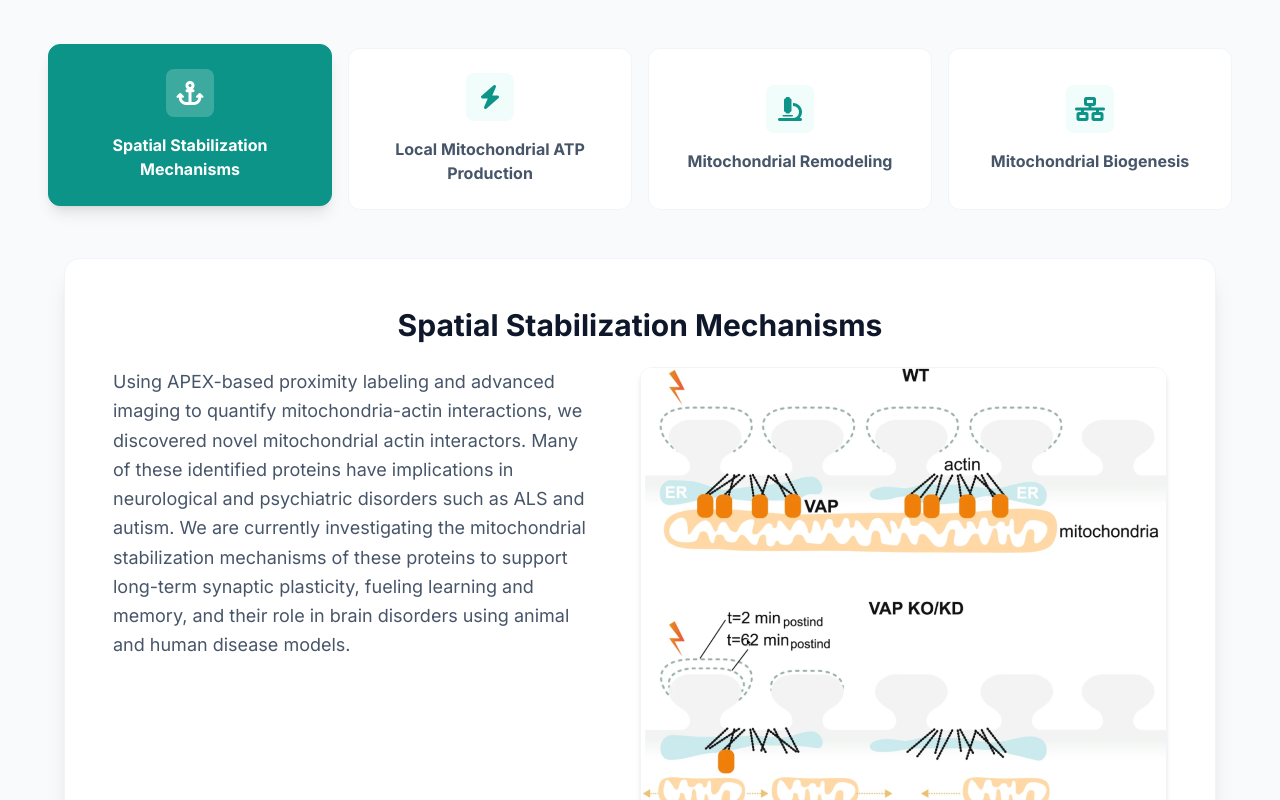
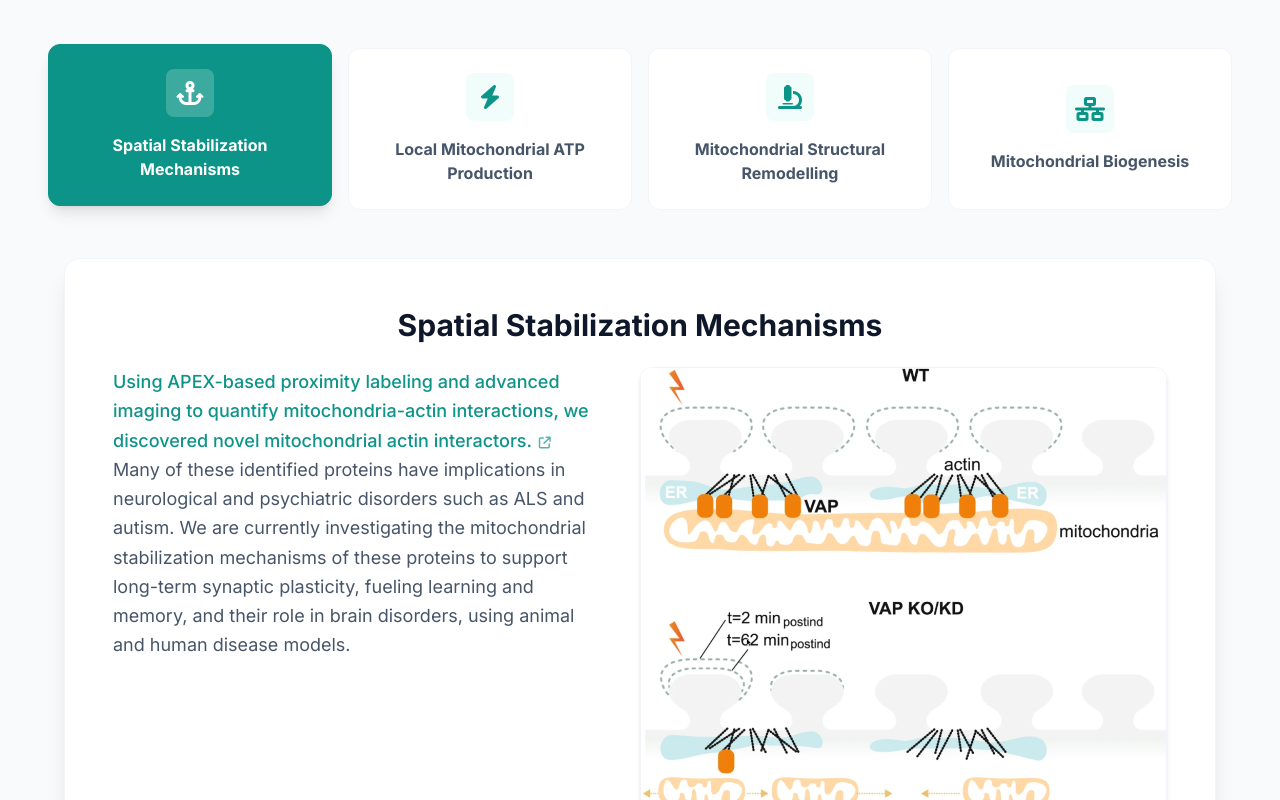
Before and after one commit to dudemeister23/rangarajublab, a React (Vite) app: page / in a window 1280 px wide. Shown: the part 2080-2880 px from the top of the page. Built offline with nearby package versions, Linux system fonts and the light colour scheme.

Commit message:
feat: Add research project links and updated descriptions, refine mentoring section styling, and update award and alumni details.

```diff
--- a/components/Research.tsx
+++ b/components/Research.tsx
@@ -59,7 +59,27 @@ const Research: React.FC = () => {
                 <div className="flex flex-col lg:flex-row gap-10 items-start">
                   <div className="flex-1">
                     <p className="text-slate-600 text-lg leading-relaxed mb-6">
-                      {activeProject.description}
+                      {(() => {
+                        if (!activeProject.linkUrl) return activeProject.description;
+                        const splitIndex = activeProject.description.indexOf('. ');
+                        if (splitIndex === -1) {
+                          return (
+                            <a href={activeProject.linkUrl} target="_blank" rel="noreferrer" className="text-neuro-600 hover:text-neuro-700 hover:underline font-medium transition-colors">
+                              {activeProject.description} <i className="fa-solid fa-arrow-up-right-from-square text-xs ml-1 opacity-70"></i>
+                            </a>
+                          );
+                        }
+                        const firstSentence = activeProject.description.substring(0, splitIndex + 1);
+                        const rest = activeProject.description.substring(splitIndex + 1);
+                        return (
+                          <>
+                            <a href={activeProject.linkUrl} target="_blank" rel="noreferrer" className="text-neuro-600 hover:text-neuro-700 hover:underline font-medium transition-colors inline-block">
+                              {firstSentence} <i className="fa-solid fa-arrow-up-right-from-square text-xs ml-0.5 opacity-70"></i>
+                            </a>
+                            {' '}{rest}
+                          </>
+                        );
+                      })()}
                     </p>
                   </div>
 
--- a/components/Team.tsx
+++ b/components/Team.tsx
@@ -264,6 +264,9 @@ const Team: React.FC = () => {
                               <p className="text-slate-600 mb-4">
                                 The ideal candidate should have or is in the process of completing their PhD in Neuroscience or a related scientific discipline. A strong background in imaging, proteomics, ribosome profiling, or molecular and cell biology is preferred. Strong analytical and communication skills, as well as the ability to fit in well with a team, are required.
                               </p>
+                              <p className="text-slate-600 mb-4 font-medium italic">
+                                Please also refer to the Mentorship Principles and Team Expectations section above.
+                              </p>
                             </div>
                           </div>
                         </div>
@@ -302,6 +305,9 @@ const Team: React.FC = () => {
                               <h5 className="font-bold text-slate-900 mt-6 mb-2">Qualifications</h5>
                               <p className="text-slate-600 mb-4">
                                 The ideal candidate should have or is in the process of completing their Bachelor's or Master's degree in Neuroscience or a related scientific discipline. A strong background in imaging, proteomics, ribosome profiling, or molecular and cell biology is preferred. Strong analytical and communication skills, as well as the ability to fit in well with a team, are required.
+                              </p>
+                              <p className="text-slate-600 mb-4 font-medium italic">
+                                Please also refer to the Mentorship Principles and Team Expectations section above.
                               </p>
                             </div>
                           </div>
--- a/constants.ts
+++ b/constants.ts
@@ -15,20 +15,23 @@ export const PROJECTS: Project[] = [
   {
     id: 'p1',
     title: 'Spatial Stabilization Mechanisms',
-    description: 'Using APEX-based proximity labeling and advanced imaging to quantify mitochondria-actin interactions, we discovered novel mitochondrial actin interactors. Many of these identified proteins have implications in neurological and psychiatric disorders such as ALS and autism. We are currently investigating the mitochondrial stabilization mechanisms of these proteins to support long-term synaptic plasticity, fueling learning and memory, and their role in brain disorders using animal and human disease models.',
-    image: 'assets/research/spatial-stabilization-v2.png'
+    description: 'Using APEX-based proximity labeling and advanced imaging to quantify mitochondria-actin interactions, we discovered novel mitochondrial actin interactors. Many of these identified proteins have implications in neurological and psychiatric disorders such as ALS and autism. We are currently investigating the mitochondrial stabilization mechanisms of these proteins to support long-term synaptic plasticity, fueling learning and memory, and their role in brain disorders, using animal and human disease models.',
+    image: 'assets/research/spatial-stabilization-v2.png',
+    linkUrl: 'https://doi.org/10.1038/s41467-023-44233-8'
   },
   {
     id: 'p2',
     title: 'Local Mitochondrial ATP Production',
-    description: 'We developed novel spine- and mitochondrial-ATP reporters to image ATP within single spines. We dissect molecular mechanisms driving mitochondrial ATP synthesis in response to plasticity and identify novel temporal regulators of ATP synthesis.',
-    image: 'assets/research/local-mitochondrial-atp.png'
+    description: 'We developed novel spine- and mitochondrial-ATP reporters to image ATP within single spines and mitochondria and showed that mitochondria generate ATP instantaneously and locally near dendritic spines to support synaptic plasticity. We are currently dissecting the molecular mechanisms driving mitochondrial ATP synthesis in response to plasticity and identifying novel spatiotemporal regulators of ATP synthesis.',
+    image: 'assets/research/local-mitochondrial-atp.png',
+    linkUrl: 'https://doi.org/10.1101/2025.04.09.648032'
   },
   {
     id: 'p3',
-    title: 'Mitochondrial Remodeling',
-    description: 'Using a correlative light and electron microscopy (CLEM) pipeline combining functional imaging with Cryo-ET and DNA-PAINT to characterize mitochondrial ultrastructure and ribosome recruitment during neuronal plasticity.',
-    image: 'assets/research/mitochondrial-remodeling.png'
+    title: 'Mitochondrial Structural Remodelling',
+    description: 'We developed a correlative light and electron microscopy pipeline with deep-learning-based data analysis algorithms to quantify remodeling of mitochondrial inner structure, their ATP synthesis machinery, and their association with the endoplasmic reticulum and ribosomes near dendritic spines during neuronal plasticity. We are currently investigating the molecular mechanisms that drive mitochondrial structural remodeling near spines and their link to ATP production during neuronal plasticity.',
+    image: 'assets/research/mitochondrial-remodeling.png',
+    linkUrl: 'https://doi.org/10.1101/2025.08.27.672715'
   },
   {
     id: 'p4',
@@ -94,7 +97,8 @@ export const AWARDS: Award[] = [
   { id: 'a14', title: 'Invited Speaker & Best Question Award, Florida Consortium on the Neurobiology of Cognition', recipient: 'Ruolin Fan', date: '05/2023', type: 'award' },
   { id: 'a16', title: 'Society for Neuroscience Trainee Professional Development Award', recipient: 'Ilika Ghosh', date: '11/2022', type: 'award' },
   { id: 'a17', title: 'Society for Neuroscience Invited Nanosymposium Speaker', recipient: 'Ilika Ghosh', date: '11/2022', type: 'honor' },
-  { id: 'a18', title: 'Outstanding OWL Award and Outstanding Thesis Award', recipient: 'Tejas Purimetla', date: '05/2023', type: 'award' },
+  { id: 'a18', title: 'Outstanding OWL Award', recipient: 'Tejas Purimetla', date: '05/2023', type: 'award' },
+  { id: 'a20', title: 'Outstanding Thesis Award', recipient: 'Tejas Purimetla', date: '05/2023', type: 'award' },
   { id: 'a19', title: 'Nambu Memorial Summer Research Experience Program', recipient: 'Tejas Purimetla', date: '05/2022', endDate: '08/2022', type: 'award' },
 ];
 
@@ -406,12 +410,12 @@ export const ALUMNI_DATA: AlumniGroup[] = [
   {
     category: "Undergraduate & High School Alumni",
     members: [
-      { id: 'al12', name: 'Jean-Manuel Mena', labRole: 'Undergraduate Student', details: 'BS at Cornell', image: 'assets/alumni/jean_manuel_mena.jpg', email: 'jm2337@cornell.edu' },
-      { id: 'al13', name: 'Tejas Purimetla', labRole: 'Undergraduate Student', details: 'MD at Dartmouth', image: 'assets/alumni/tejas_purimetla.jpg', awardIds: ['a18', 'a19'], email: 'Tejas.Purimetla.MED@dartmouth.edu' },
+      { id: 'al12', name: 'Jean-Manuel Mena', labRole: 'Undergraduate Student', details: 'BS at Cornell', image: 'assets/alumni/jean_manuel_mena.jpg', email: 'jm2337@cornell.edu', scale: 1.2 },
+      { id: 'al13', name: 'Tejas Purimetla', labRole: 'Undergraduate Student', details: 'MD at Dartmouth', image: 'assets/alumni/tejas_purimetla.jpg', awardIds: ['a18', 'a20', 'a19'], email: 'Tejas.Purimetla.MED@dartmouth.edu' },
       { id: 'al16', name: 'Mohan Peddada', labRole: 'Undergraduate Student', details: 'BS at Johns Hopkins', image: 'assets/alumni/mohan_peddada.jpg', email: 'mpeddad1@jhu.edu' },
       { id: 'al18', name: 'Luca Pishos', labRole: 'High School Student', details: 'BE at U Florida', image: 'assets/alumni/luca_pishos.jpg', email: 'lucapishos@ufl.edu' },
       { id: 'al19', name: 'Gayatri Sathyanarayan', labRole: 'High School Student', details: 'BE at Cornell', image: 'assets/alumni/gayatri_sathyanarayan.jpg', email: 'gs778@cornell.edu' },
-      { id: 'al20', name: 'Jake Zur', labRole: 'High School Student', details: 'BE at U Michigan', image: 'assets/alumni/jake_zur.jpg' }
+      { id: 'al20', name: 'Jake Zur', labRole: 'High School Student', details: 'BE at U Michigan', image: 'assets/alumni/jake_zur.jpg', scale: 1.2 }
     ]
   },
   {
--- a/types.ts
+++ b/types.ts
@@ -3,6 +3,7 @@ export interface Project {
   title: string;
   description: string;
   image?: string;
+  linkUrl?: string;
 }
 
 export interface TeamMember {
```
Also changed, not shown: components/Mentoring.tsx (+10 -10 lines).
